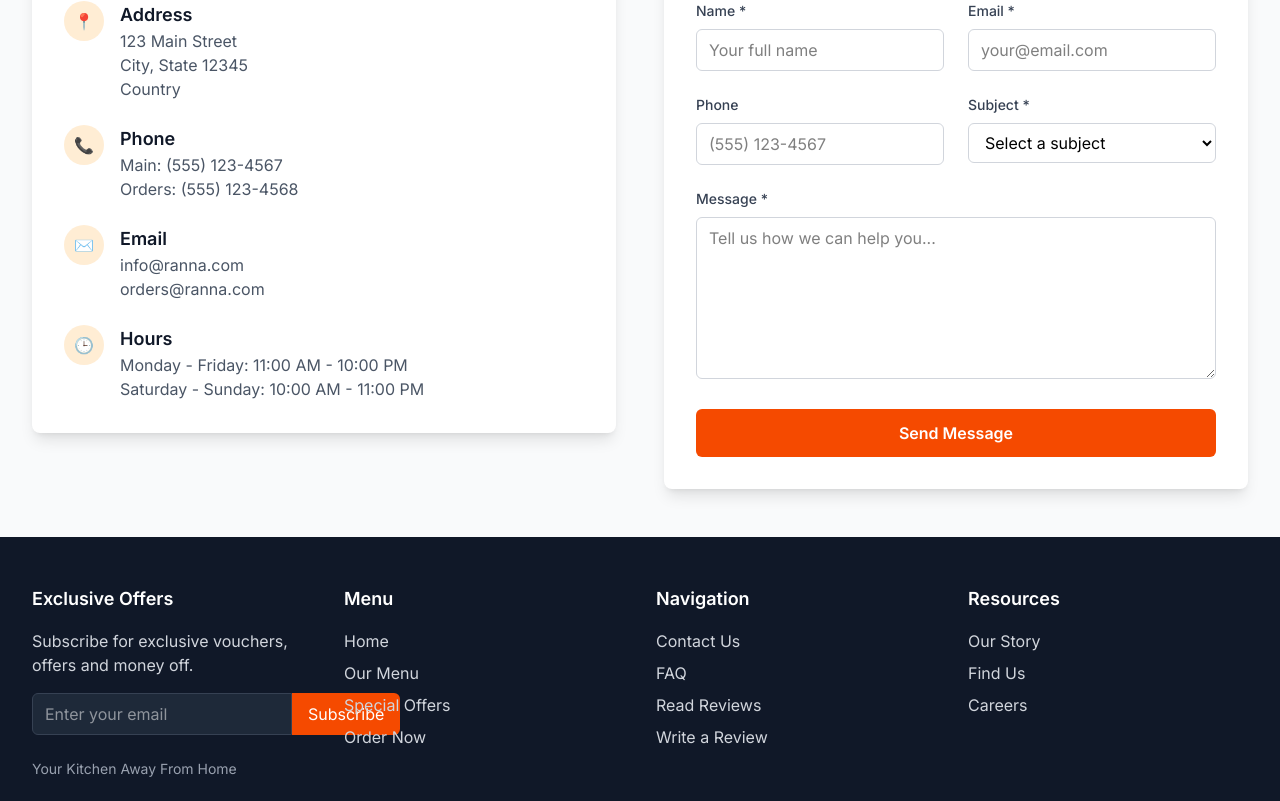
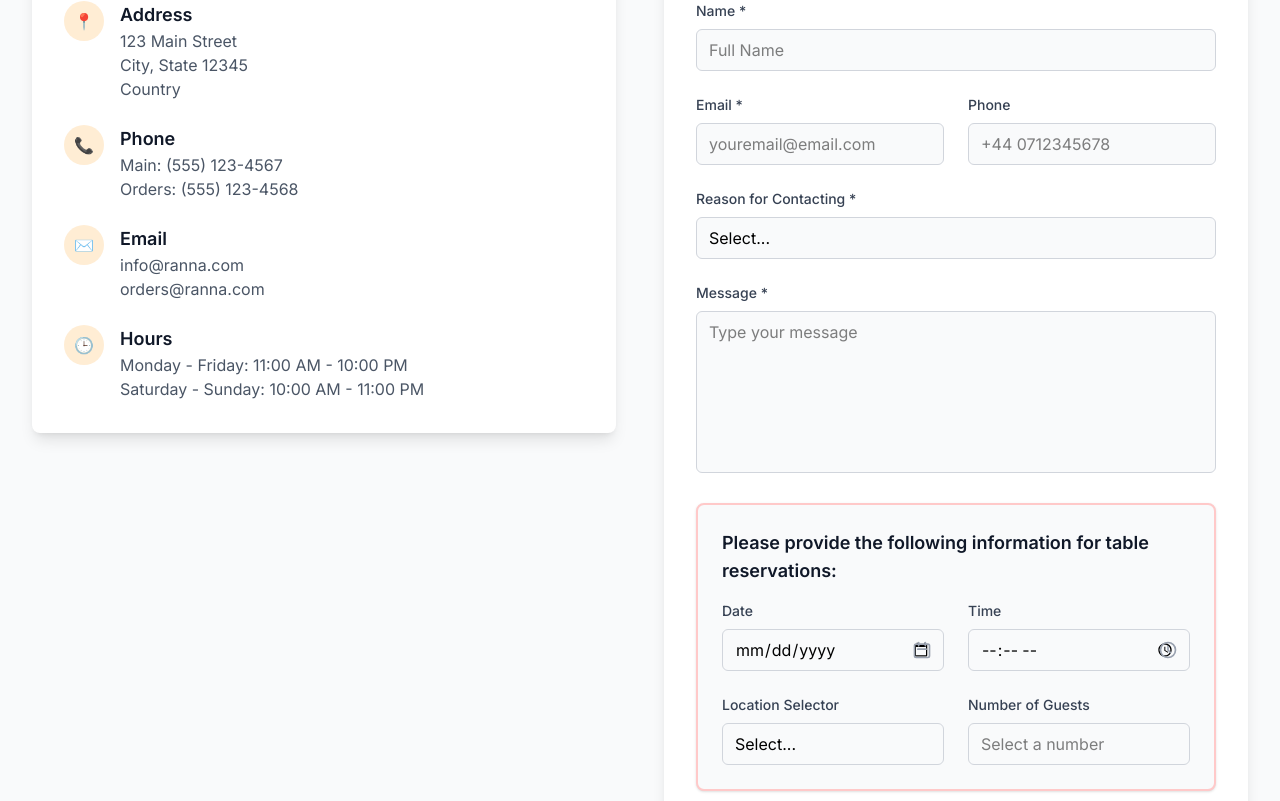
Before and after one commit to sylergy-zubair/ranna.v1, a Next.js app in the folder frontend/: page /contact in a window 1280 px wide. Shown: the part 379-1180 px from the top of the page. Built offline with nearby package versions, Linux system fonts and the light colour scheme.

Commit message:
contact form added

```diff
--- a/frontend/src/app/contact/page.tsx
+++ b/frontend/src/app/contact/page.tsx
@@ -7,8 +7,13 @@ export default function ContactPage() {
     name: '',
     email: '',
     phone: '',
-    subject: '',
-    message: ''
+    reason: '',
+    message: '',
+    date: '',
+    time: '',
+    location: '',
+    guests: '',
+    rating: ''
   });
 
   const handleChange = (e: React.ChangeEvent<HTMLInputElement | HTMLTextAreaElement | HTMLSelectElement>) => {
@@ -20,10 +25,28 @@ export default function ContactPage() {
 
   const handleSubmit = (e: React.FormEvent) => {
     e.preventDefault();
+
+    // Validate rating for reviews
+    if (formData.reason === 'review' && !formData.rating) {
+      alert('Please select a star rating for your review.');
+      return;
+    }
+
     // Handle form submission here
     console.log('Form submitted:', formData);
     alert('Thank you for your message! We will get back to you soon.');
-    setFormData({ name: '', email: '', phone: '', subject: '', message: '' });
+    setFormData({
+      name: '',
+      email: '',
+      phone: '',
+      reason: '',
+      message: '',
+      date: '',
+      time: '',
+      location: '',
+      guests: '',
+      rating: ''
+    });
   };
 
   return (
@@ -115,7 +138,7 @@ export default function ContactPage() {
               <h2 className="text-2xl font-bold text-gray-900 mb-6">Send us a Message</h2>
 
               <form onSubmit={handleSubmit} className="space-y-6">
-                <div className="grid grid-cols-1 md:grid-cols-2 gap-6">
+                {/* Name Field */}
                 <div>
                   <label htmlFor="name" className="block text-sm font-medium text-gray-700 mb-2">
                     Name *
@@ -127,11 +150,13 @@ export default function ContactPage() {
                     required
                     value={formData.name}
                     onChange={handleChange}
-                      className="w-full px-3 py-2 border border-gray-300 rounded-md focus:outline-none focus:ring-2 focus:ring-orange-500"
-                      placeholder="Your full name"
+                    className="w-full px-3 py-2 border border-gray-300 rounded-md focus:outline-none focus:ring-2 focus:ring-red-500 bg-gray-50"
+                    placeholder="Full Name"
                   />
                 </div>
 
+                {/* Email & Phone Row */}
+                <div className="grid grid-cols-1 md:grid-cols-2 gap-6">
                   <div>
                     <label htmlFor="email" className="block text-sm font-medium text-gray-700 mb-2">
                       Email *
@@ -143,13 +168,11 @@ export default function ContactPage() {
                       required
                       value={formData.email}
                       onChange={handleChange}
-                      className="w-full px-3 py-2 border border-gray-300 rounded-md focus:outline-none focus:ring-2 focus:ring-orange-500"
-                      placeholder="your@email.com"
+                      className="w-full px-3 py-2 border border-gray-300 rounded-md focus:outline-none focus:ring-2 focus:ring-red-500 bg-gray-50"
+                      placeholder="youremail@email.com"
                     />
                   </div>
-                </div>
 
-                <div className="grid grid-cols-1 md:grid-cols-2 gap-6">
                   <div>
                     <label htmlFor="phone" className="block text-sm font-medium text-gray-700 mb-2">
                       Phone
@@ -160,33 +183,63 @@ export default function ContactPage() {
                       name="phone"
                       value={formData.phone}
                       onChange={handleChange}
-                      className="w-full px-3 py-2 border border-gray-300 rounded-md focus:outline-none focus:ring-2 focus:ring-orange-500"
-                      placeholder="(555) 123-4567"
+                      className="w-full px-3 py-2 border border-gray-300 rounded-md focus:outline-none focus:ring-2 focus:ring-red-500 bg-gray-50"
+                      placeholder="+44 0712345678"
                     />
-                  </div>
-
-                  <div>
-                    <label htmlFor="subject" className="block text-sm font-medium text-gray-700 mb-2">
-                      Subject *
-                    </label>
-                    <select
-                      id="subject"
-                      name="subject"
-                      required
-                      value={formData.subject}
-                      onChange={handleChange}
-                      className="w-full px-3 py-2 border border-gray-300 rounded-md focus:outline-none focus:ring-2 focus:ring-orange-500"
-                    >
-                      <option value="">Select a subject</option>
-                      <option value="general">General Inquiry</option>
-                      <option value="order">Order Question</option>
-                      <option value="feedback">Feedback</option>
-                      <option value="complaint">Complaint</option>
-                      <option value="other">Other</option>
-                    </select>
                   </div>
                 </div>
 
+                {/* Reason for Contacting */}
+                <div>
+                  <label htmlFor="reason" className="block text-sm font-medium text-gray-700 mb-2">
+                    Reason for Contacting *
+                  </label>
+                  <select
+                    id="reason"
+                    name="reason"
+                    required
+                    value={formData.reason}
+                    onChange={handleChange}
+                    className="w-full px-3 py-2 border border-gray-300 rounded-md focus:outline-none focus:ring-2 focus:ring-red-500 bg-gray-50 appearance-none"
+                  >
+                    <option value="">Select...</option>
+                    <option value="general">General Enquiry</option>
+                    <option value="booking">Booking</option>
+                    <option value="review">Review</option>
+                  </select>
+                </div>
+
+                {/* Star Rating - Only show when reason is "review" */}
+                {formData.reason === 'review' && (
+                  <div>
+                    <label className="block text-sm font-medium text-gray-700 mb-2">
+                      How would you rate your experience? *
+                    </label>
+                    <div className="flex space-x-2">
+                      {[1, 2, 3, 4, 5].map((star) => (
+                        <button
+                          key={star}
+                          type="button"
+                          onClick={() => setFormData({...formData, rating: star.toString()})}
+                          className={`text-3xl transition-colors duration-200 ${
+                            parseInt(formData.rating) >= star
+                              ? 'text-yellow-400'
+                              : 'text-gray-300 hover:text-yellow-400'
+                          }`}
+                        >
+                          ★
+                        </button>
+                      ))}
+                    </div>
+                    {formData.rating && (
+                      <p className="text-sm text-gray-600 mt-2">
+                        {formData.rating} star{formData.rating !== '1' ? 's' : ''} selected
+                      </p>
+                    )}
+                  </div>
+                )}
+
+                {/* Message */}
                 <div>
                   <label htmlFor="message" className="block text-sm font-medium text-gray-700 mb-2">
                     Message *
@@ -198,14 +251,107 @@ export default function ContactPage() {
                     rows={6}
                     value={formData.message}
                     onChange={handleChange}
-                    className="w-full px-3 py-2 border border-gray-300 rounded-md focus:outline-none focus:ring-2 focus:ring-orange-500"
-                    placeholder="Tell us how we can help you..."
+                    className="w-full px-3 py-2 border border-gray-300 rounded-md focus:outline-none focus:ring-2 focus:ring-red-500 bg-gray-50 resize-none"
+                    placeholder="Type your message"
                   />
                 </div>
 
+                {/* Table Reservations Section */}
+                <div className="bg-gray-50 border-2 border-red-200 rounded-lg p-6 shadow-sm">
+                  <h3 className="text-lg font-semibold text-gray-900 mb-4">
+                    Please provide the following information for table reservations:
+                  </h3>
+
+                  <div className="grid grid-cols-1 md:grid-cols-2 gap-6">
+                    {/* Date Field */}
+                    <div>
+                      <label htmlFor="date" className="block text-sm font-medium text-gray-700 mb-2">
+                        Date
+                      </label>
+                      <div className="relative">
+                        <input
+                          type="date"
+                          id="date"
+                          name="date"
+                          value={formData.date}
+                          onChange={handleChange}
+                          className="w-full px-3 py-2 border border-gray-300 rounded-md focus:outline-none focus:ring-2 focus:ring-red-500 bg-gray-50"
+                          placeholder="dd/mm/yyyy"
+                        />
+                        <div className="absolute inset-y-0 right-0 flex items-center pr-3 pointer-events-none">
+                          <svg className="w-5 h-5 text-gray-400" fill="none" stroke="currentColor" viewBox="0 0 24 24">
+                            <path strokeLinecap="round" strokeLinejoin="round" strokeWidth={2} d="M8 7V3m8 4V3m-9 8h10M5 21h14a2 2 0 002-2V7a2 2 0 00-2-2H5a2 2 0 00-2 2v12a2 2 0 002 2z" />
+                          </svg>
+                        </div>
+                      </div>
+                    </div>
+
+                    {/* Time Field */}
+                    <div>
+                      <label htmlFor="time" className="block text-sm font-medium text-gray-700 mb-2">
+                        Time
+                      </label>
+                      <div className="relative">
+                        <input
+                          type="time"
+                          id="time"
+                          name="time"
+                          value={formData.time}
+                          onChange={handleChange}
+                          className="w-full px-3 py-2 border border-gray-300 rounded-md focus:outline-none focus:ring-2 focus:ring-red-500 bg-gray-50"
+                          placeholder="--:--"
+                        />
+                        <div className="absolute inset-y-0 right-0 flex items-center pr-3 pointer-events-none">
+                          <svg className="w-5 h-5 text-gray-400" fill="none" stroke="currentColor" viewBox="0 0 24 24">
+                            <path strokeLinecap="round" strokeLinejoin="round" strokeWidth={2} d="M12 8v4l3 3m6-3a9 9 0 11-18 0 9 9 0 0118 0z" />
+                          </svg>
+                        </div>
+                      </div>
+                    </div>
+
+                    {/* Location Selector */}
+                    <div>
+                      <label htmlFor="location" className="block text-sm font-medium text-gray-700 mb-2">
+                        Location Selector
+                      </label>
+                      <select
+                        id="location"
+                        name="location"
+                        value={formData.location}
+                        onChange={handleChange}
+                        className="w-full px-3 py-2 border border-gray-300 rounded-md focus:outline-none focus:ring-2 focus:ring-red-500 bg-gray-50 appearance-none"
+                      >
+                        <option value="">Select...</option>
+                        <option value="old-kent">Old Kent</option>
+                        <option value="dalston">Dalston</option>
+                        <option value="walthamstow">Walthamstow</option>
+                      </select>
+                    </div>
+
+                    {/* Number of Guests */}
+                    <div>
+                      <label htmlFor="guests" className="block text-sm font-medium text-gray-700 mb-2">
+                        Number of Guests
+                      </label>
+                      <input
+                        type="number"
+                        id="guests"
+                        name="guests"
+                        min="1"
+                        max="20"
+                        value={formData.guests}
+                        onChange={handleChange}
+                        className="w-full px-3 py-2 border border-gray-300 rounded-md focus:outline-none focus:ring-2 focus:ring-red-500 bg-gray-50"
+                        placeholder="Select a number"
+                      />
+                    </div>
+                  </div>
+                </div>
+
+                {/* Send Message Button */}
                 <button
                   type="submit"
-                  className="w-full bg-orange-600 text-white py-3 px-6 rounded-md font-semibold hover:bg-orange-700 transition-colors"
+                  className="w-full bg-red-600 text-white py-3 px-6 rounded-md font-semibold hover:bg-red-700 transition-colors"
                 >
                   Send Message
                 </button>
@@ -214,6 +360,25 @@ export default function ContactPage() {
           </div>
         </div>
       </main>
+
+      {/* Embedded Store Locator */}
+      <section className="bg-white py-16">
+        <div className="max-w-7xl mx-auto px-4 sm:px-6 lg:px-8">
+          <div className="text-center mb-8">
+            <h2 className="text-3xl font-bold text-gray-900 mb-4">Find Our Locations</h2>
+            <p className="text-lg text-gray-600">Use our interactive store locator to find the nearest Ranna restaurant</p>
+          </div>
+
+          <div className="bg-white rounded-lg shadow-lg overflow-hidden">
+            <iframe
+              src="https://c1842afadfb9404ba403ddc7e96b0d10.elf.site"
+              className="w-full h-[800px] border-0"
+              title="Store Locator"
+              allow="geolocation"
+            />
+          </div>
+        </div>
+      </section>
     </div>
   );
 }
--- a/frontend/src/app/menu/page.tsx
+++ b/frontend/src/app/menu/page.tsx
@@ -141,11 +141,13 @@ export default function MenuPage() {
         <div className="grid grid-cols-1 lg:grid-cols-4 gap-8">
           {/* Filter Panel */}
           <div className="lg:col-span-1">
-            <FilterPanel
-              filters={filters}
-              onFiltersChange={updateFilters}
-              availableOptions={availableOptions}
-            />
+            <div className="sticky top-24 max-h-[calc(100vh-120px)] overflow-y-auto">
+              <FilterPanel
+                filters={filters}
+                onFiltersChange={updateFilters}
+                availableOptions={availableOptions}
+              />
+            </div>
           </div>
 
           {/* Dishes Grid */}
```
Lines whose indentation alone changed are shown as unchanged.
